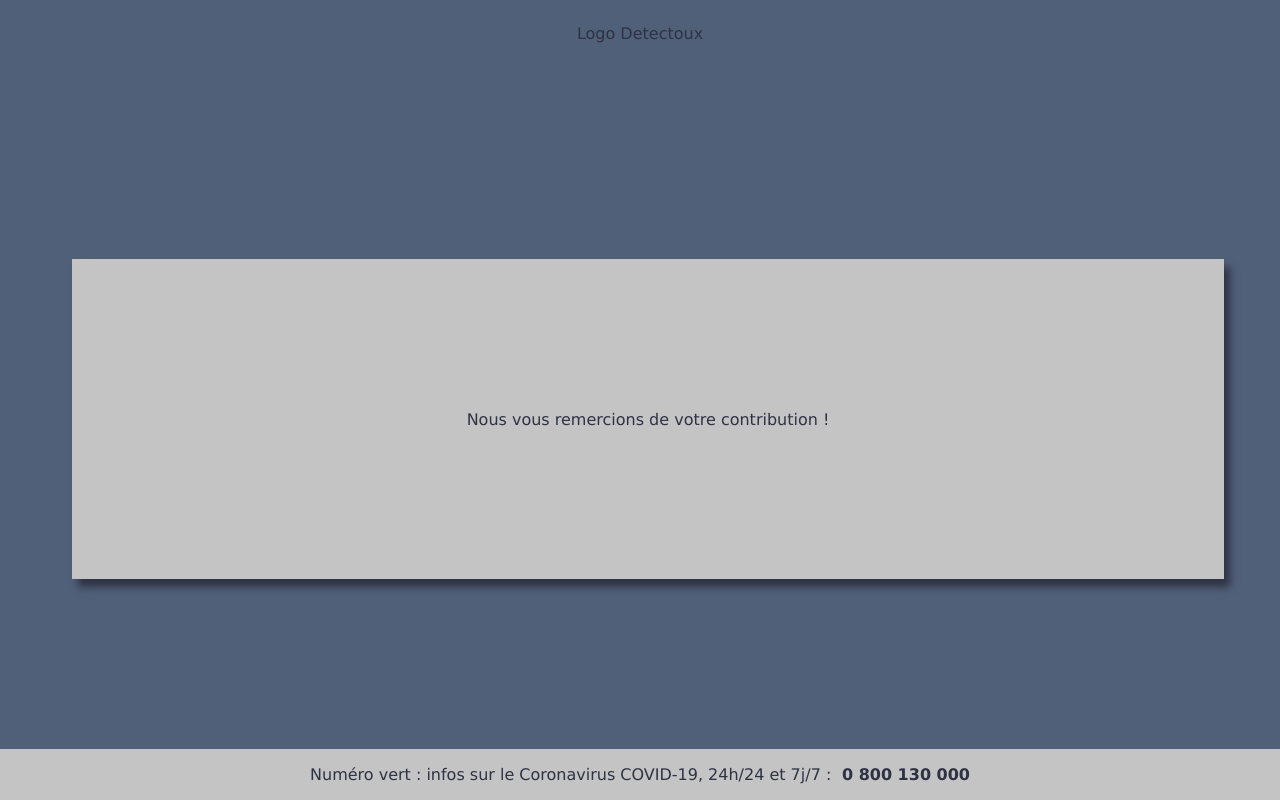
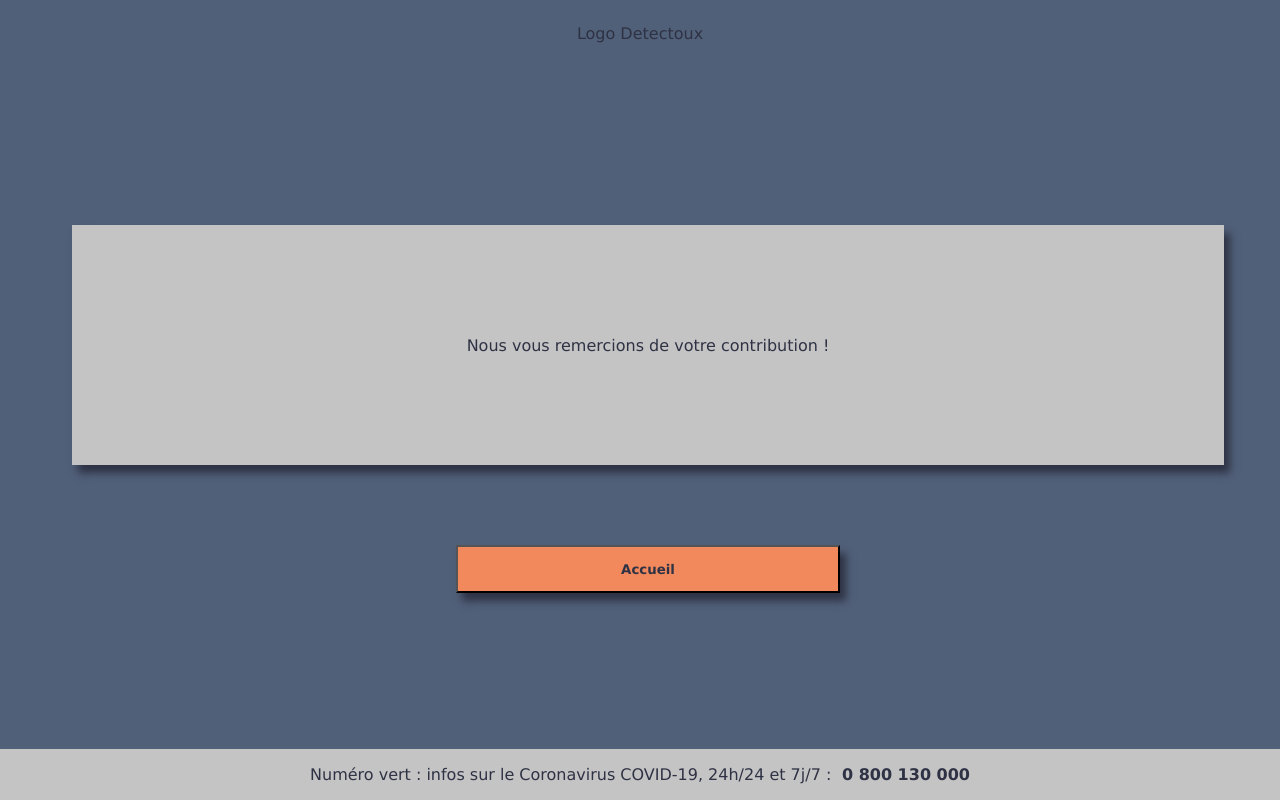
Before and after one commit to CharlesArnould/Detectoux_Projet, a Vue app: page /Contribue3 in a window 1280 px wide. Built offline with nearby package versions, Linux system fonts and the light colour scheme.

Commit message:
bouton accueil

```diff
--- a/src/views/Contribue3.vue
+++ b/src/views/Contribue3.vue
@@ -2,6 +2,13 @@
   <div class="contribue3">
     <div class="contribue3_rectangle">
       <p>Nous vous remercions de votre contribution !</p>
+    </div>
+    <div class="test_button">
+      <router-link to="/">
+        <button>
+          <b>Accueil</b>
+        </button>
+      </router-link>
     </div>
   </div>
 </template>
@@ -20,8 +27,9 @@
 }
 
 .contribue3_rectangle {
-  height: 40vh;
+  height: 30vh;
   width: 90vw;
+  margin: 30px;
   box-shadow: 6px 8px 8px #2e3244;
   background: #c4c4c4;
   display: flex;
@@ -41,4 +49,15 @@ p {
   align-items: center;
   justify-content: center;
 }
+
+button {
+  background: #f1895c;
+  margin: 50px;
+  height: 6vh;
+  width: 30vw;
+  font-family: "Lucida Sans", "Lucida Sans Regular", "Lucida Grande",
+    "Lucida Sans Unicode", Geneva, Verdana, sans-serif;
+  color: #2e3244;
+  box-shadow: 6px 8px 8px #2e3244;
+}
 </style>
--- a/src/views/Test3_1.vue
+++ b/src/views/Test3_1.vue
@@ -23,6 +23,13 @@
         <b> &nbsp;respecter les gestes barrières&nbsp; </b>
         !
       </p>
+    </div>
+    <div class="test_button">
+      <router-link to="/">
+        <button>
+          <b>Accueil</b>
+        </button>
+      </router-link>
     </div>
   </div>
 </template>
@@ -79,7 +86,7 @@
   justify-content: center;
   align-items: center;
   flex-direction: column;
-  margin: 30px;
+  margin: 20px;
 
   border-color: #f1895c;
   border-style: solid;
@@ -95,10 +102,15 @@ p {
   align-items: center;
   justify-content: center;
 }
+
+button {
+  background: #f1895c;
+  margin: 10px;
+  height: 6vh;
+  width: 30vw;
+  font-family: "Lucida Sans", "Lucida Sans Regular", "Lucida Grande",
+    "Lucida Sans Unicode", Geneva, Verdana, sans-serif;
+  color: #2e3244;
+  box-shadow: 6px 8px 8px #2e3244;
+}
 </style>
-
-<p>
-        Merci de contacter votre médecin au plus vite et de
-        <strong>&nbsp;respecter les gestes barrières</strong>
-        &nbsp;afin de protéger vos proches.
-      </p>
--- a/src/views/Test3_2.vue
+++ b/src/views/Test3_2.vue
@@ -23,6 +23,13 @@
         <strong>&nbsp;respecter les gestes barrières</strong>
         &nbsp;afin de protéger vos proches.
       </p>
+    </div>
+    <div class="test_button">
+      <router-link to="/">
+        <button>
+          <b>Accueil</b>
+        </button>
+      </router-link>
     </div>
   </div>
 </template>
@@ -79,7 +86,7 @@
   justify-content: center;
   align-items: center;
   flex-direction: column;
-  margin: 30px;
+  margin: 20px;
 
   border-color: #f1895c;
   border-style: solid;
@@ -95,4 +102,15 @@ p {
   align-items: center;
   justify-content: center;
 }
+
+button {
+  background: #f1895c;
+  margin: 10px;
+  height: 6vh;
+  width: 30vw;
+  font-family: "Lucida Sans", "Lucida Sans Regular", "Lucida Grande",
+    "Lucida Sans Unicode", Geneva, Verdana, sans-serif;
+  color: #2e3244;
+  box-shadow: 6px 8px 8px #2e3244;
+}
 </style>
```
